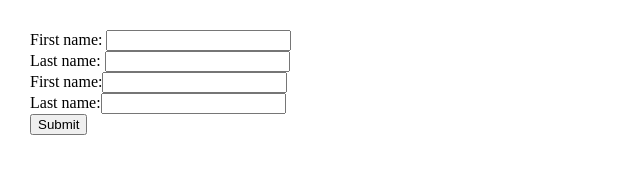
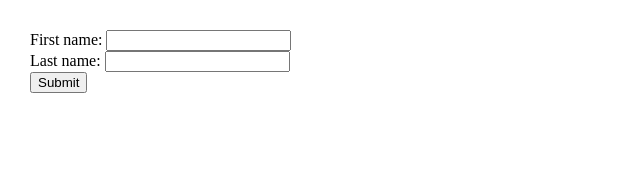
Before and after one commit to acciojob/form-login-Sayan-712, a website: page main.html in a window 1280 px wide. Shown: the whole page, without its empty margins (0-640 px from the left). Drawn offline with Linux system fonts and the light colour scheme.

Commit message:
created a submission

```diff
--- a/main.html
+++ b/main.html
@@ -15,10 +15,6 @@
 	<form id="form1" onsubmit="getFormvalue()">
 		First name: <input type="text" name="fname"><br>
 		Last name: <input type="text" name="lname"><br>
-		First name:<input type="text" id="first" name="fname">
-		<br>
-		Last name:<input type="text" id="last" name="lname">
-		<br>
 		<input type="submit" value="Submit">
 	</form>
 
```
